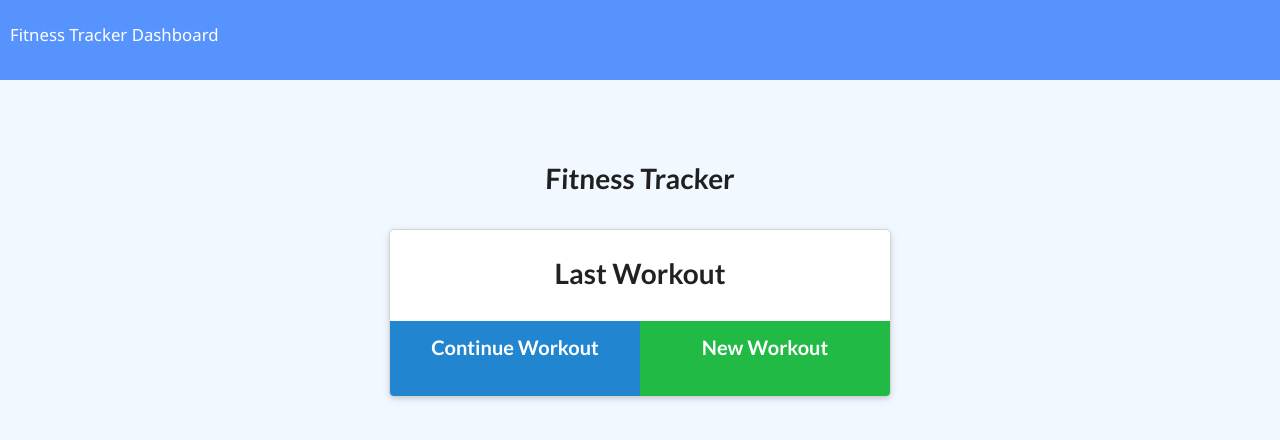
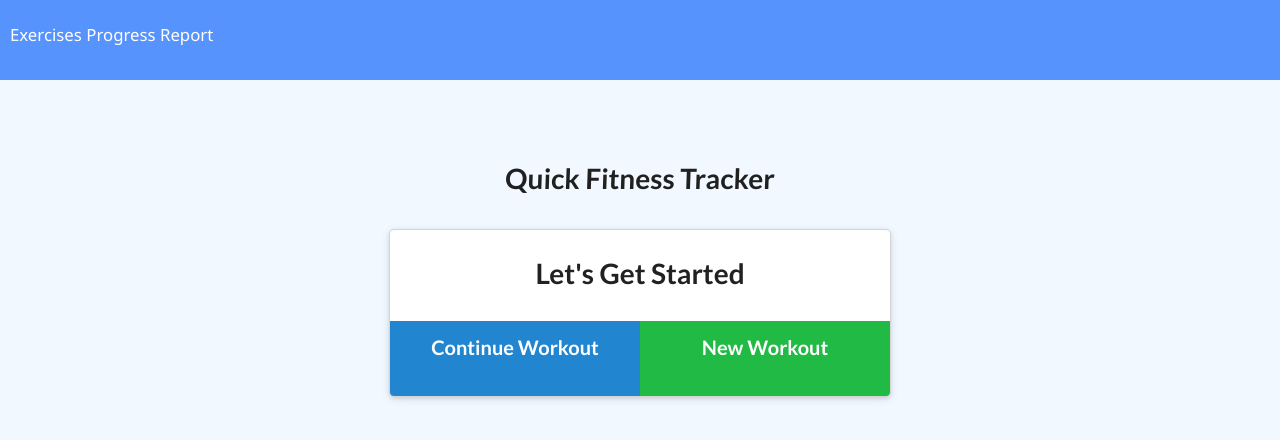
Before and after one commit to wkgrant78/Quick-Fit-Tracker, a website: page public/index.html in a window 1280 px wide. Drawn offline with nearby package versions, Linux system fonts and the light colour scheme; no server answers.

```diff
--- a/public/index.html
+++ b/public/index.html
@@ -7,22 +7,22 @@
   <meta http-equiv="X-UA-Compatible" content="ie=edge" />
   <link rel="stylesheet" href="https://cdnjs.cloudflare.com/ajax/libs/semantic-ui/2.4.1/semantic.min.css" />
   <link rel="stylesheet" href="stylesheets/style.css" />
-  <title>Fitness Tracker</title>
+  <title>Quick Fitness Tracker</title>
 </head>
 
 <body>
   <nav>
-    <a href="/">Fitness Tracker</a>
-    <a href="/stats">Dashboard</a>
+    <a href="/">Exercises</a>
+    <a href="/stats">Progress Report</a>
   </nav>
   <div class="wrapper workout">
     <header>
-      <h1>Fitness Tracker</h1>
+      <h1>Quick Fitness Tracker</h1>
     </header>
     <div class="ui container workout">
       <div class="ui raised card m-auto">
         <div class="prev-workout">
-          <h3>Last Workout</h3>
+          <h3>Let's Get Started</h3>
           <div>
             <div class="workout-stats"></div>
             <div class="buttons">
--- a/routes/api-routes.js
+++ b/routes/api-routes.js
@@ -15,7 +15,7 @@
         });
     });
 
-    //PUT - used to update workout
+    //PUT - used to update workout with new exercises
     app.put("/api/workouts/:workout", ({ params, body }, res) => {
         db.Workout.findOneAndUpdate({ _id: params.id},
                                     {$push: {exercise:body }},
@@ -25,7 +25,7 @@
                                     })
     });
 
-    //POST - create new workout
+    //POST - create a new workout
     app.post('/api/workouts', (req,res) => {
         db.Workout.create({}).then(newWorkout => {
             res.json(newWorkout);
--- a/server.js
+++ b/server.js
@@ -1,9 +1,9 @@
-//install packages / setup dependencies
+//install packages and setup dependencies
 const express = require('express');
 const logger = require('morgan');
 const mongoose = require('mongoose');
 
-//setup port
+//setup environmental variable
 const PORT = process.env.PORT || 3000;
 
 const app = express();
@@ -18,7 +18,7 @@
 mongoose.connect(process.env.MONGODB_URI || "mongodb://localhost/workout", {useNewUrlParser: true});
 
 
-//use routes
+//routes used for CRUD execution
 require('./routes/api-routes')(app)
 require('./routes/html-routes')(app)
 
```
Also changed, not shown: public/exercise.html (+3 -3 lines), public/stats.html (+3 -3 lines), README.md.
